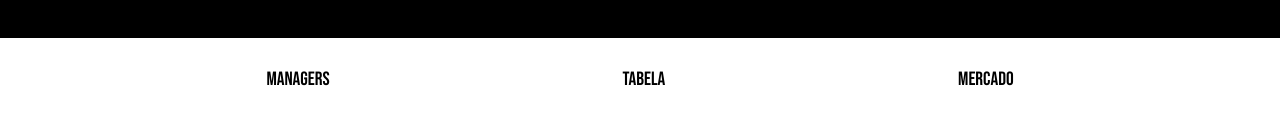
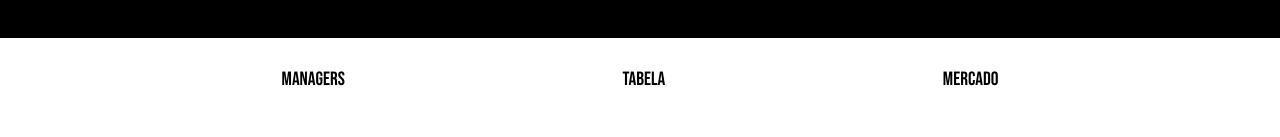
Before and after one commit to Caiorossi00/Extintos, a React (Create React App) app: page /team/1 in a window 1280 px wide. Shown: the part 814-951 px from the top of the page. Built offline with nearby package versions, Linux system fonts and the light colour scheme; a web font is replaced by a local one.

Commit message:
update footer styles: adjust link layout and width for better spacing

```diff
--- a/src/assets/scss/footer.scss
+++ b/src/assets/scss/footer.scss
@@ -17,8 +17,8 @@
     .footer-links {
       display: flex;
       gap: 1rem;
-      width: 100%;
-      justify-content: space-around;
+      width: 70%;
+      justify-content: space-between;
 
       a {
         color: #000000;
```
